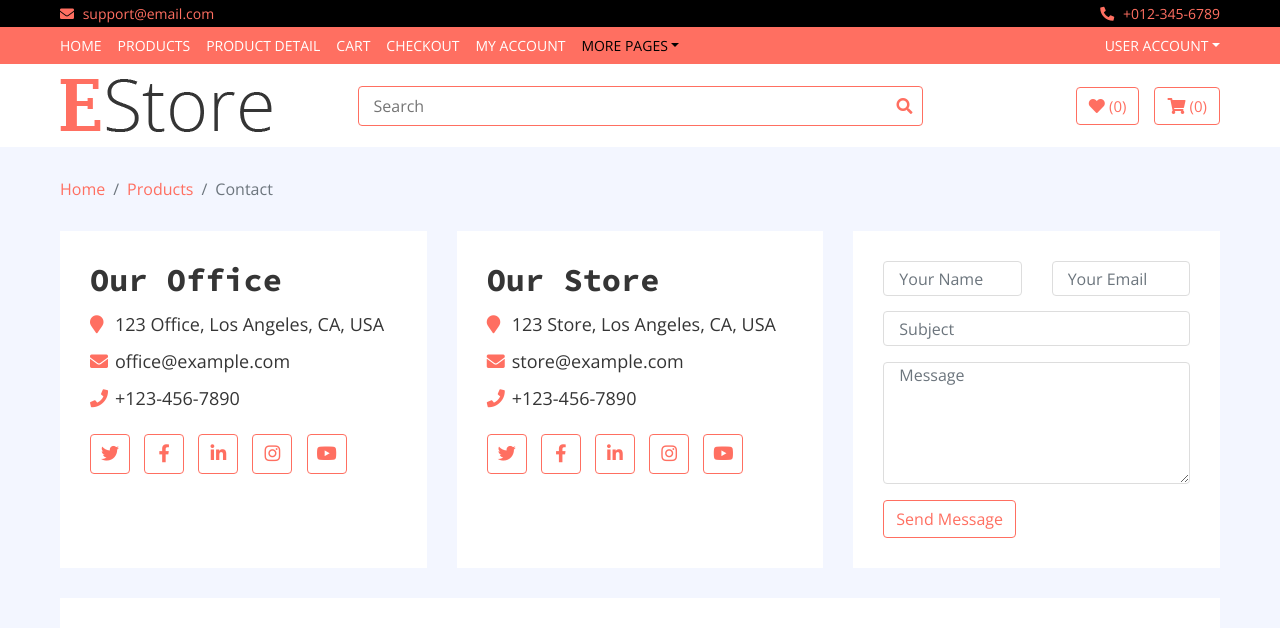
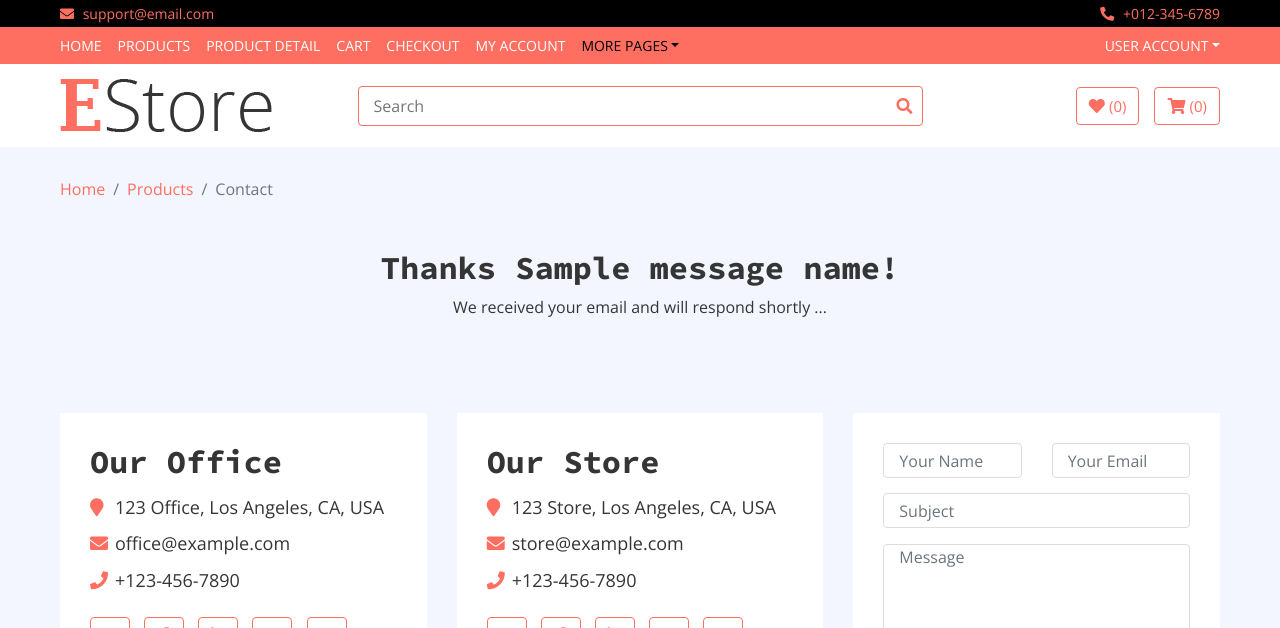
Before and after one commit to x86skwizer/belgua, a Django app: template store/templates/contact.html in a window 1280 px wide. Shown: the top 628 px of the page. Run offline with Django 4.2, Linux system fonts and the light colour scheme; the template is opened without the code that fills it: most values are stand-ins (such as "Sample title", 1, 10 or a date in 2020); a map, chart or similar area stays blank; some libraries are stand-ins or nearby versions; grey boxes are pictures that could not be loaded.

Commit message:
set_up_email

```diff
--- a/store/templates/contact.html
+++ b/store/templates/contact.html
@@ -126,7 +126,14 @@
             </div>
         </div>
         <!-- Breadcrumb End -->
-
+         {% if message_name %}
+         <br/><br/>
+        <center>
+            <h2>Thanks {{ message_name }}!</h2>
+            <p>We received your email and will respond shortly ...</p>
+        </center>
+        <br/><br/>
+        {% endif %}
         <!-- Contact Start -->
         <div class="contact">
             <div class="container-fluid">
@@ -163,21 +170,21 @@
                     </div>
                     <div class="col-lg-4">
                         <div class="contact-form">
-                            <form action="'{% url 'contact' %}" method="post">
+                            <form action="" method="post">
                                 {% csrf_token %}
                                 <div class="row">
                                     <div class="col-md-6">
-                                        <input type="text" class="form-control" placeholder="Your Name" />
+                                        <input type="text" name="message-name" class="form-control" placeholder="Your Name" />
                                     </div>
                                     <div class="col-md-6">
-                                        <input type="email" class="form-control" placeholder="Your Email" />
+                                        <input type="email" name="message-email" class="form-control" placeholder="Your Email" />
                                     </div>
                                 </div>
                                 <div class="form-group">
-                                    <input type="text" class="form-control" placeholder="Subject" />
+                                    <input type="text" name="message-subject" class="form-control" placeholder="Subject" />
                                 </div>
                                 <div class="form-group">
-                                    <textarea class="form-control" rows="5" placeholder="Message"></textarea>
+                                    <textarea name="message" class="form-control" rows="5" placeholder="Message"></textarea>
                                 </div>
                                 <div><button class="btn" type="submit">Send Message</button></div>
                             </form>
```
Also changed, not shown: store/core/views.py (+18 -1 lines), store/store/settings.py (+8 -0 lines).
